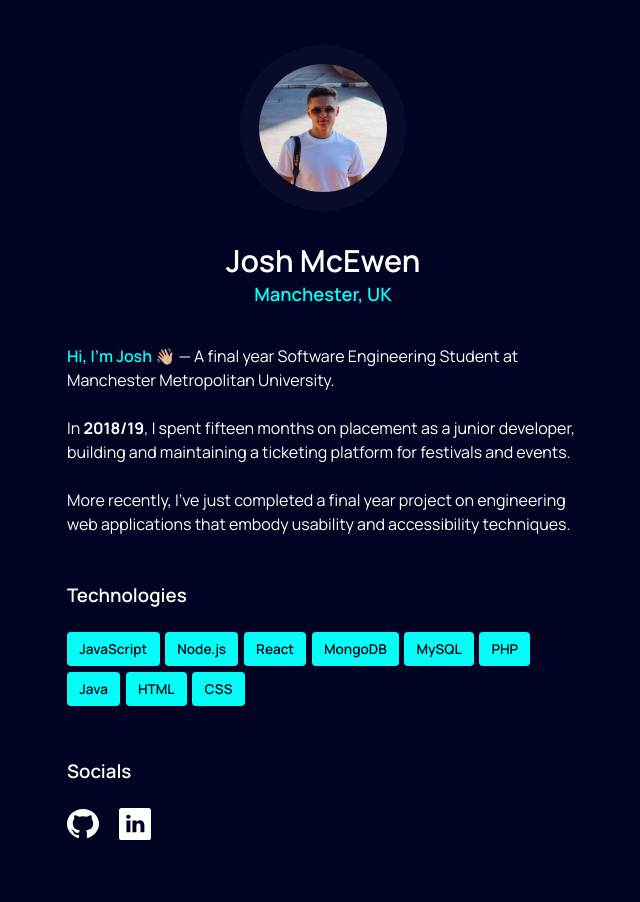
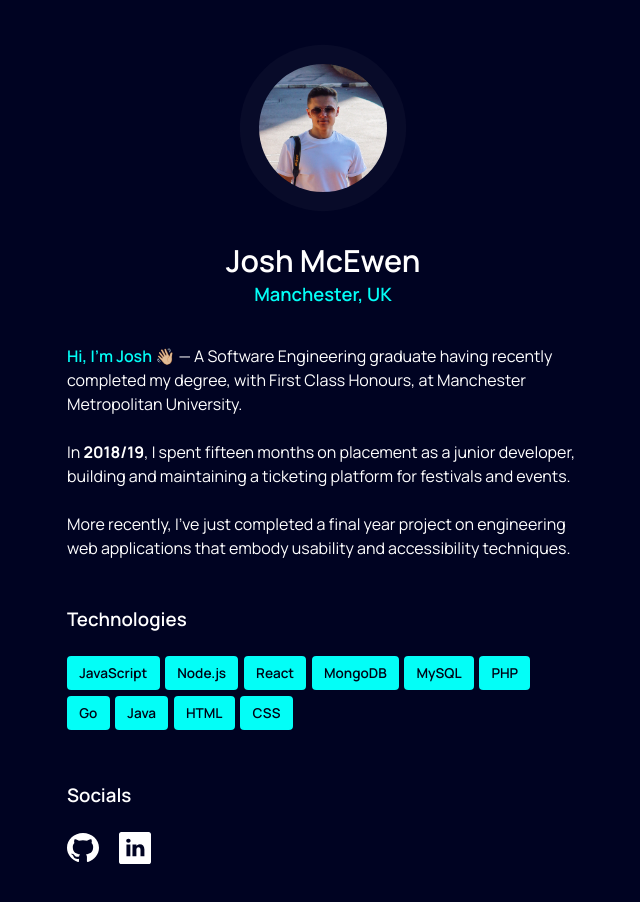
Before and after one commit to joshuamcewen/joshmcewen.io, a React app: page / in a window 1280 px wide. Shown: the top 902 px of the page, without its empty margins (317-957 px from the left). Built offline with nearby package versions, Linux system fonts and the light colour scheme.

Commit message:
Graduation update

```diff
--- a/src/components/App/App.js
+++ b/src/components/App/App.js
@@ -12,8 +12,8 @@ const App = ({ classes }) => (
 
         <p>
             <span className={classes.highlight}>Hi, I&apos;m Josh</span> 👋🏼 — A
-            final year Software Engineering Student at Manchester Metropolitan
-            University.
+            Software Engineering graduate having recently completed my degree,
+            with First Class Honours, at Manchester Metropolitan University.
         </p>
         <p>
             In <strong>2018/19</strong>, I spent fifteen months on placement as
@@ -34,6 +34,7 @@ const App = ({ classes }) => (
             <li>MongoDB</li>
             <li>MySQL</li>
             <li>PHP</li>
+            <li>Go</li>
             <li>Java</li>
             <li>HTML</li>
             <li>CSS</li>
@@ -56,7 +57,7 @@ const App = ({ classes }) => (
 );
 
 App.propTypes = {
-    classes: PropTypes.object.isRequired
+    classes: PropTypes.object.isRequired,
 };
 
 export default withStyles(styles)(App);
```
